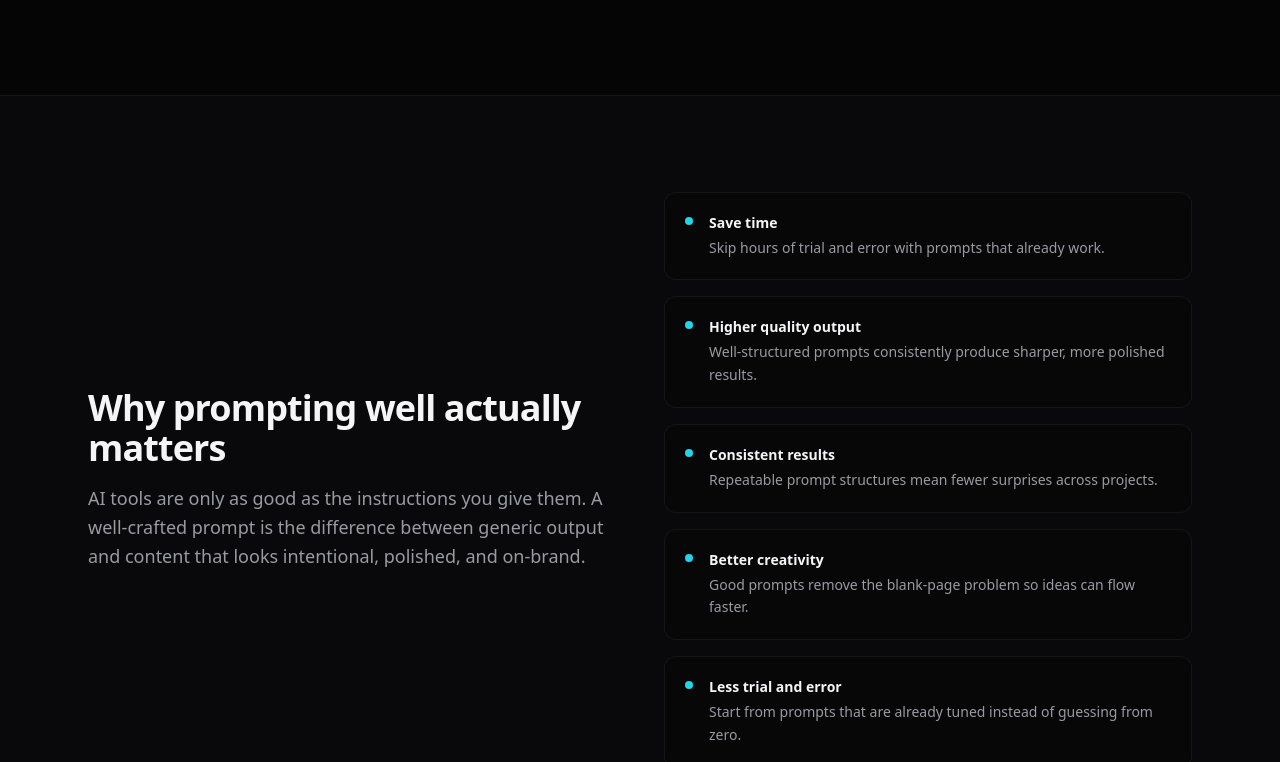
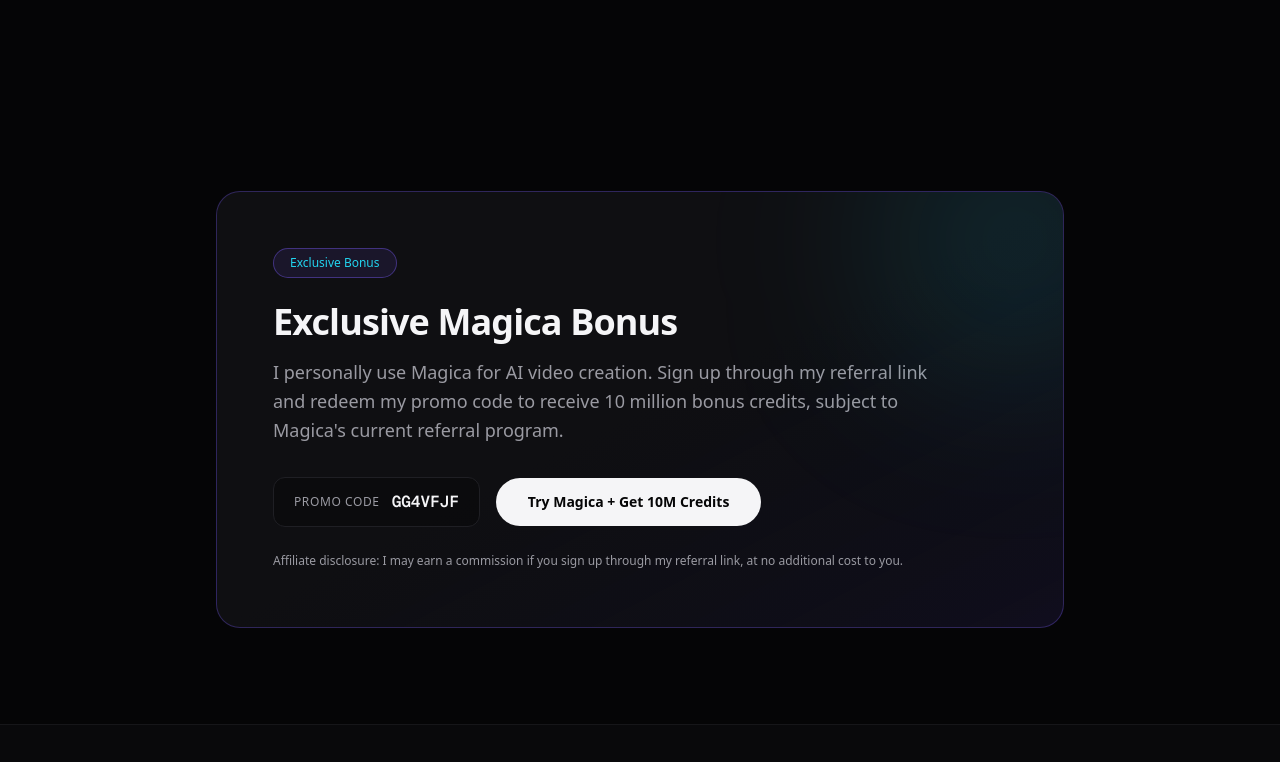
Before and after one commit to truedigitalhustle-debug/true-digital-hustle-site, a Next.js app: page / in a window 1280 px wide. Shown: the part 1996-2758 px from the top of the page. Built offline with nearby package versions, Linux system fonts and the light colour scheme.

Commit message:
Add MagicaBonus component to Home page

```diff
--- a/app/page.tsx
+++ b/app/page.tsx
@@ -2,6 +2,7 @@
 import Hero from "@/components/Hero";
 import SocialProof from "@/components/SocialProof";
 import WhatYoullGet from "@/components/WhatYoullGet";
+import MagicaBonus from "@/components/MagicaBonus";
 import WhyItWorks from "@/components/WhyItWorks";
 import FAQ from "@/components/FAQ";
 import FinalCTA from "@/components/FinalCTA";
@@ -15,6 +16,7 @@
                         <Hero />
                         <SocialProof />
                         <WhatYoullGet />
+                        <MagicaBonus />
                         <WhyItWorks />
                         <FAQ />
                         <FinalCTA />
```
Lines whose indentation alone changed are shown as unchanged.
